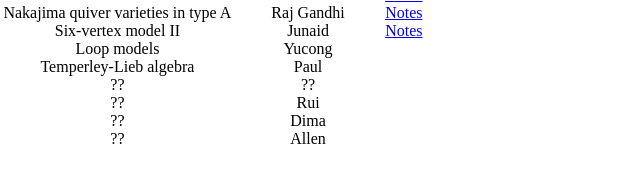
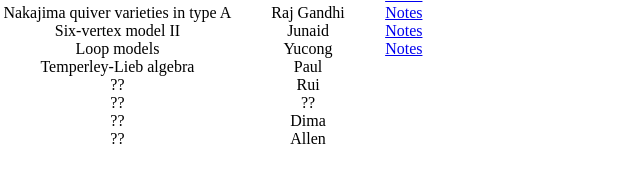
Before and after one commit to GTBarkley/GTBarkley.github.io, a plain HTML site: page seminars/latticemodels26/index.html in a window 1280 px wide. Shown: the part 605-777 px from the top of the page, 153-793 px from the left. Drawn offline with nearby package versions, Linux system fonts and the light colour scheme.

Commit message:
add week 7 notes and swap speakers

```diff
--- a/seminars/latticemodels26/index.html
+++ b/seminars/latticemodels26/index.html
@@ -107,7 +107,7 @@ A preliminary syllabus for the seminar can be found <a href="learning_seminar_pl
 <td>October 28</td>
 <td>Loop models</td>
 <td>Yucong</td>
-<td>&nbsp;</td>
+<td><a href="Week7.pdf">Notes</a></td>
 </tr>
 <tr>
 <td>November 4</td>
@@ -118,13 +118,13 @@ A preliminary syllabus for the seminar can be found <a href="learning_seminar_pl
 <tr>
 <td>November 11</td>
 <td>??</td>
-<td>??</td>
+<td>Rui</td>
 <td>&nbsp;</td>
 </tr>
 <tr>
 <td>November 18</td>
 <td>??</td>
-<td>Rui</td>
+<td>??</td>
 <td>&nbsp;</td>
 </tr>
 <tr>
```
Also changed, not shown: 1 other file.
